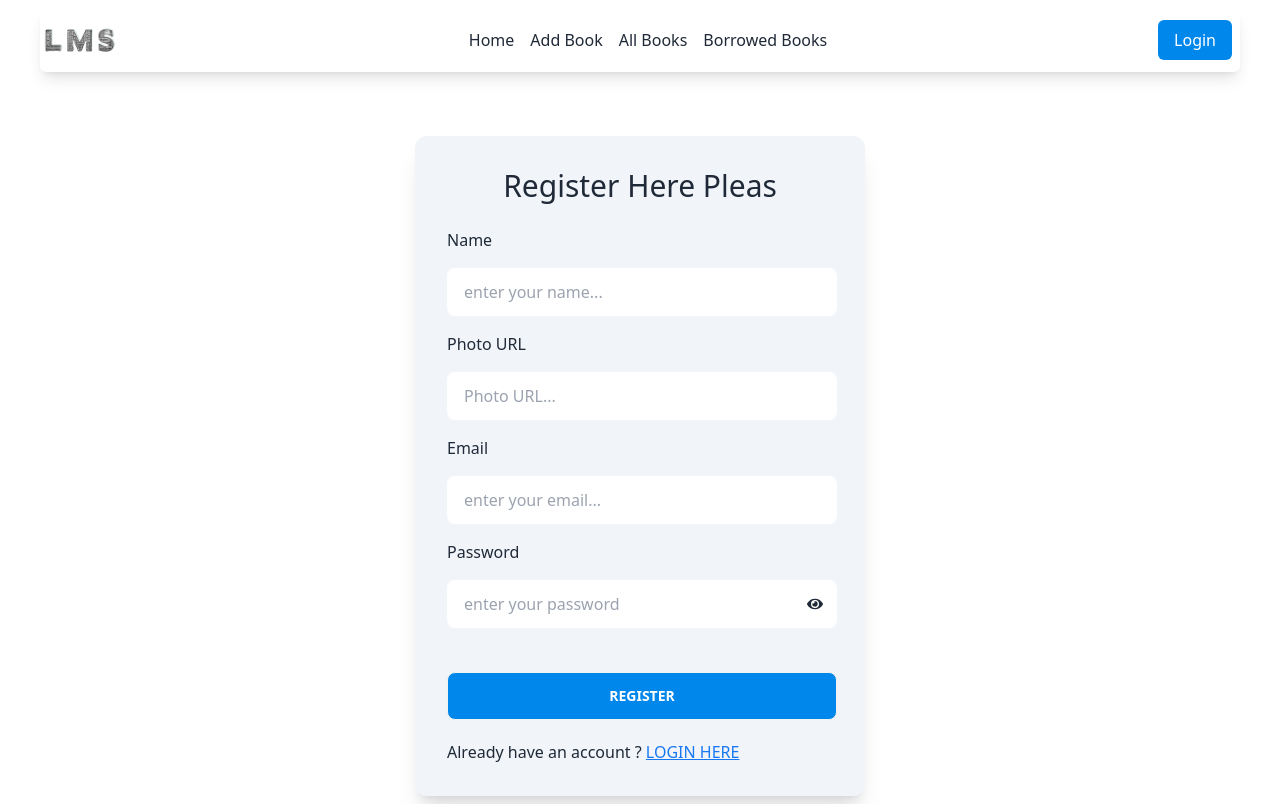
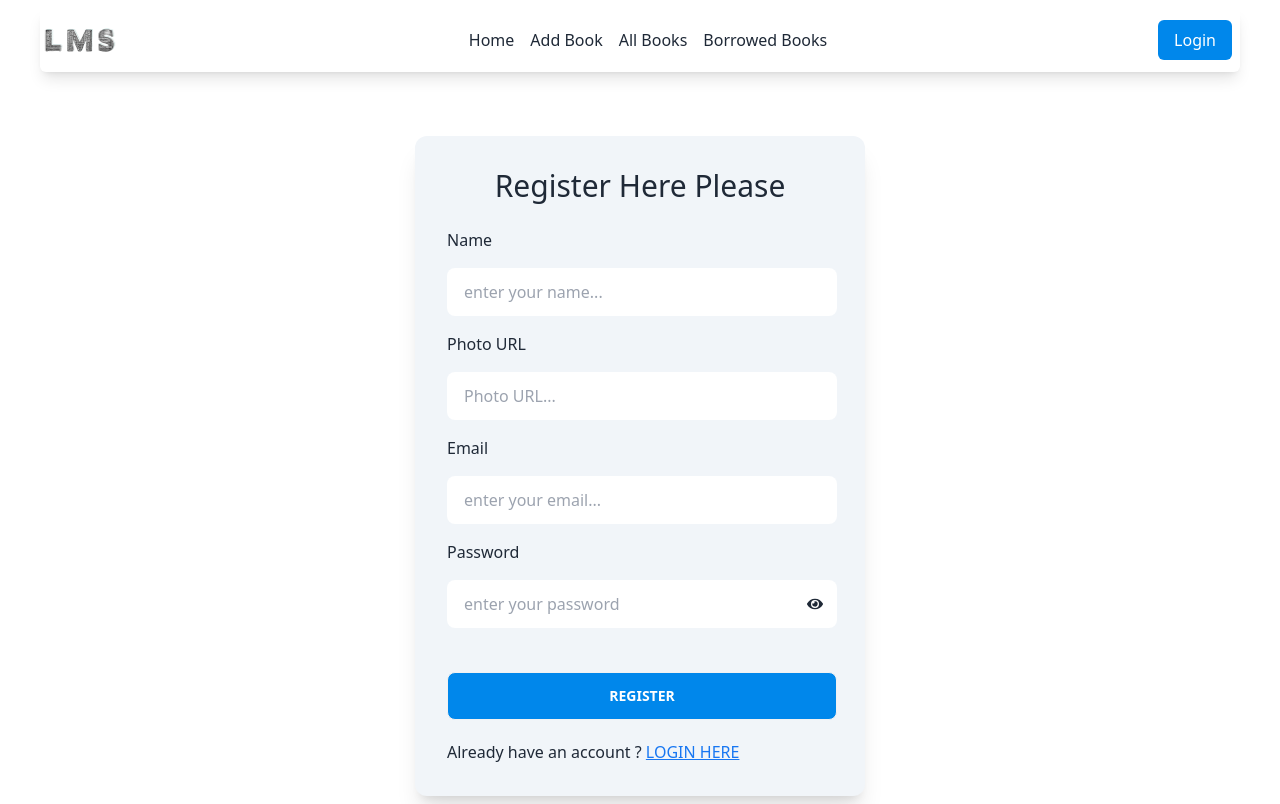
Before and after one commit to Foyez-Ahamed/a11-library-management-client, a React (Vite) app: page /register in a window 1280 px wide. Built offline with nearby package versions, Linux system fonts and the light colour scheme; no server answers.

Commit message:
authentication with firebase successfully added

```diff
--- a/src/pages/Register.jsx
+++ b/src/pages/Register.jsx
@@ -60,7 +60,7 @@ const Register = () => {
         <div className="shadow-xl p-8 w-full md:w-[450px] lg:w-[450px] rounded-xl bg-slate-100">
           <div>
             <h1 className=" font-medium text-center text-3xl mb-6">
-              Register Here Pleas
+              Register Here Please
             </h1>
           </div>
 
```
